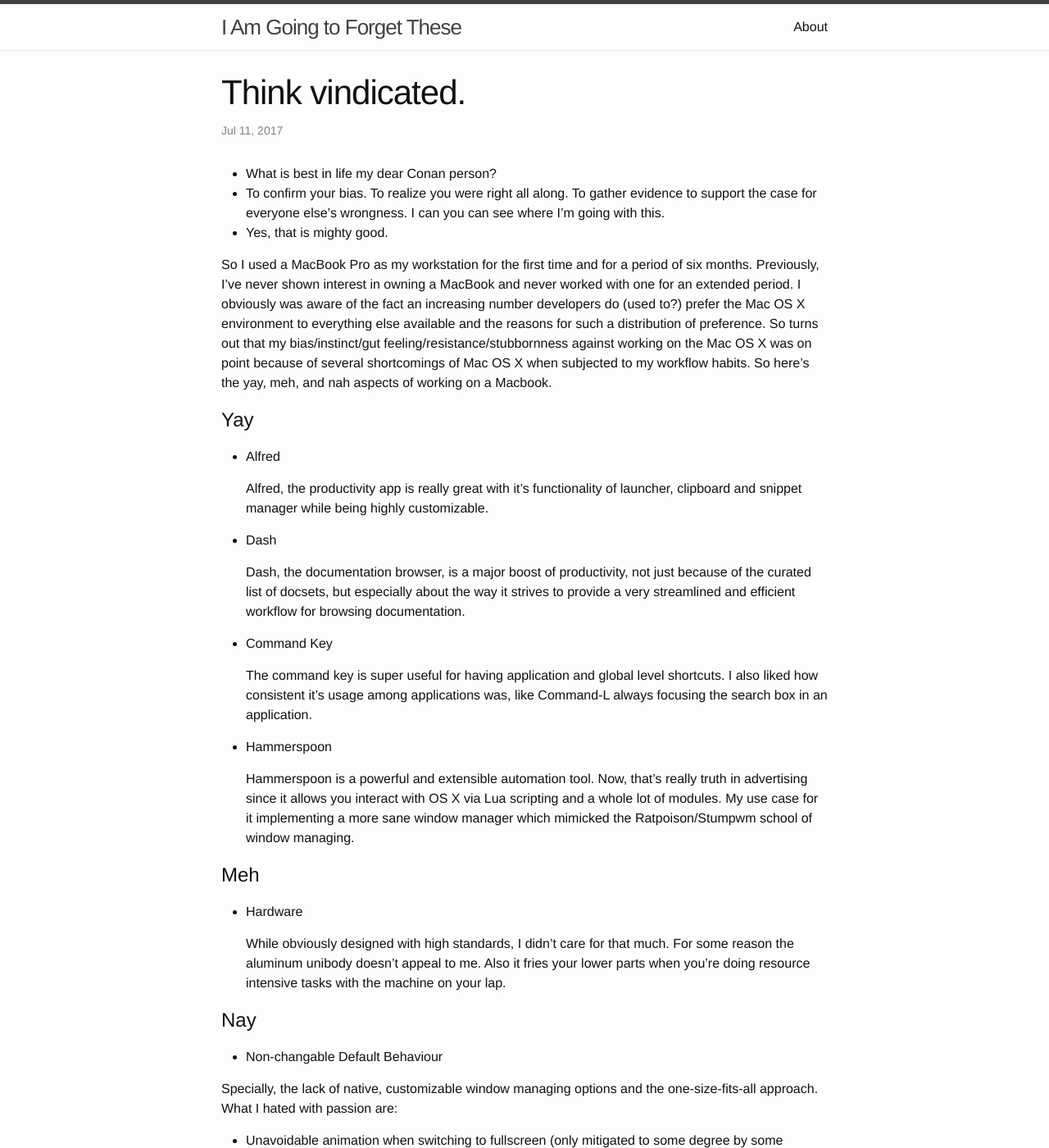
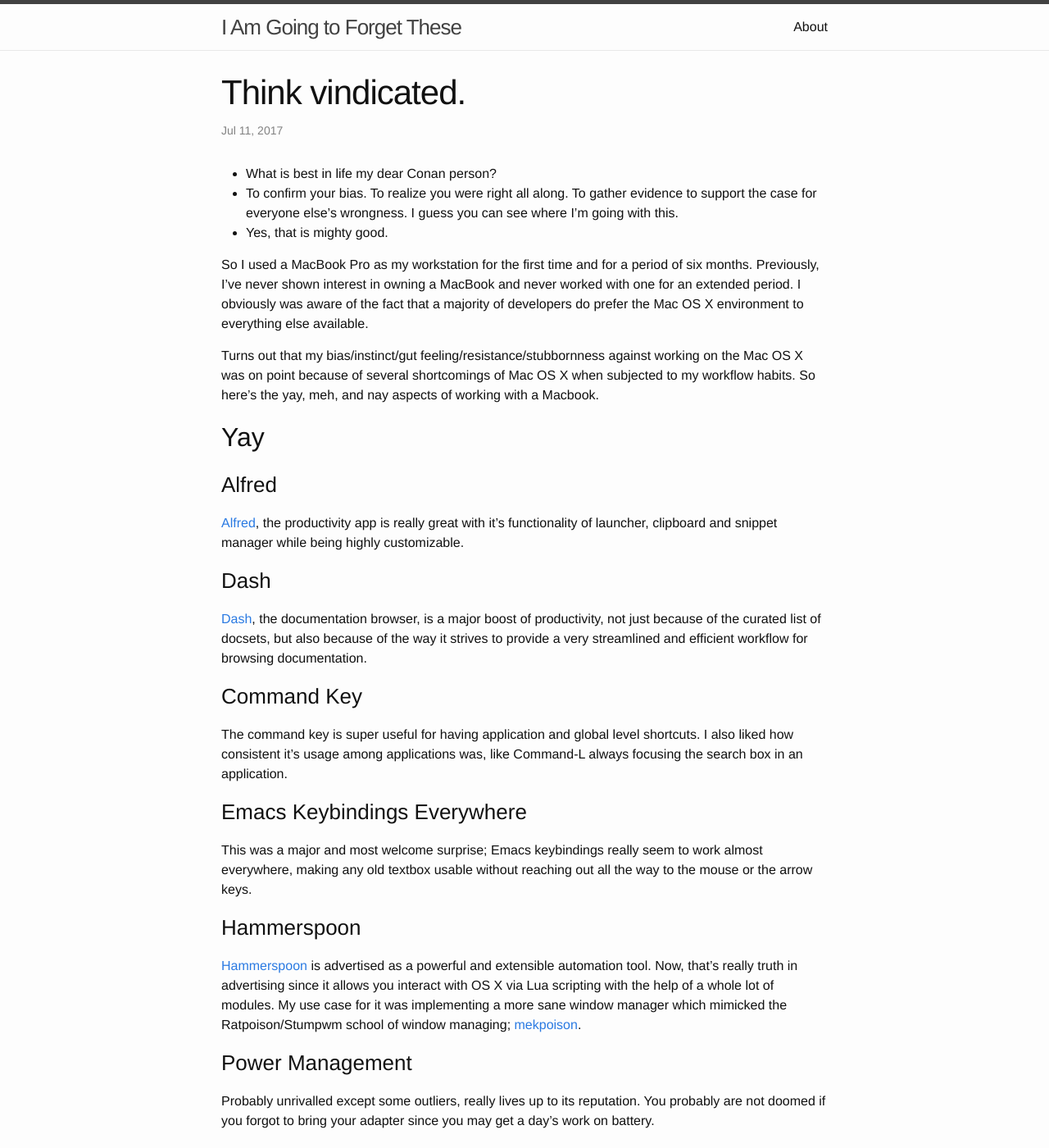
Before and after one commit to femnad/sqrt26.com, a Jekyll site: the page built from jekyll/_posts/2017-07-11-think-vindicated-.md, in a window 1280 px wide and 1400 px high. Shown: the whole window at 82% size. Built offline with Jekyll 4.4.1, drawn with Linux system fonts in a browser that asks for light colours; some of the changed text lies outside the part shown.

Commit message:
Meh, Good Enough

```diff
--- a/jekyll/_posts/2017-07-11-think-vindicated-.md
+++ b/jekyll/_posts/2017-07-11-think-vindicated-.md
@@ -4,54 +4,74 @@ title: Think vindicated.
 date: '2017-07-11 17:15:24'
 ---
 - What is best in life my dear Conan person?
-- To confirm your bias. To realize you were right all along. To gather evidence to support the case for everyone else's wrongness. I can you can see where I'm going with this.
+- To confirm your bias. To realize you were right all along. To gather evidence to support the case for everyone else's wrongness. I guess you can see where I'm going with this.
 - Yes, that is mighty good.
 
-So I used a MacBook Pro as my workstation for the first time and for a period of six months. Previously, I've never shown interest in owning a MacBook and never worked with one for an extended period. I obviously was aware of the fact an increasing number developers do (used to?) prefer the Mac OS X environment to everything else available and the reasons for such a distribution of preference. So turns out that my bias/instinct/gut feeling/resistance/stubbornness against working on the Mac OS X was on point because of several shortcomings of Mac OS X when subjected to my workflow habits. So here's the yay, meh, and nah aspects of working on a Macbook.
+So I used a MacBook Pro as my workstation for the first time and for a period of six months. Previously, I've never shown interest in owning a MacBook and never worked with one for an extended period. I obviously was aware of the fact that a majority of developers do  prefer the Mac OS X environment to everything else available.
 
-Yay
-===
+Turns out that my bias/instinct/gut feeling/resistance/stubbornness against working on the Mac OS X was on point because of several shortcomings of Mac OS X when subjected to my workflow habits. So here's the yay, meh, and nay aspects of working with a Macbook.
 
-* Alfred
+## Yay ##
 
-    Alfred, the productivity app is really great with it's functionality of launcher, clipboard and snippet manager while being highly customizable.
+### Alfred ###
 
-* Dash
+[Alfred](https://www.alfredapp.com/), the productivity app is really great with it's functionality of launcher, clipboard and snippet manager while being highly customizable.
 
-    Dash, the documentation browser, is a major boost of productivity, not just because of the curated list of docsets, but especially about the way it strives to provide a very streamlined and efficient workflow for browsing documentation.
-
-* Command Key
-
-    The command key is super useful for having application and global level shortcuts. I also liked how consistent it's usage among applications was, like Command-L always focusing the search box in an application.
-
-* Hammerspoon
-
-    Hammerspoon is a powerful and extensible automation tool. Now, that's really truth in advertising since it allows you interact with OS X via Lua scripting and a whole lot of modules. My use case for it implementing a more sane window manager which mimicked the Ratpoison/Stumpwm school of window managing.
-
-Meh
-===
-
-* Hardware
-
-    While obviously designed with high standards, I didn't care for that much. For some reason the aluminum unibody doesn't appeal to me. Also it fries your lower parts when you're doing resource intensive tasks with the machine on your lap.
-
-Nay
-===
-
-* Non-changable Default Behaviour
-
-Specially, the lack of native, customizable window managing options and the one-size-fits-all approach. What I hated with passion are:
-
-- Unavoidable animation when switching to fullscreen (only mitigated to some degree by some accessibility options)
-- No way to turn to turn off window decorations (only available per application basis, like iTerm)
-
-* Not having a GNU userland
-
-Well, maybe I'm to accustomed to working with GNU/Linux distributions but some things really bugged me to no end; like not having the third button paste everywhere (except in iTerm), no iproute2, the 'command lines first, commands last' approach of BSD userland tools.
-
-* Not playing well with external displays
-
-While the retina screen really looks cool, it doesn't play well with external displays, you know those non-4k, non display port, behind the times ones. I swear the fonts looked really weird on the display. And this is coming from someone who is content with the font rendering for Linux distros.
+### Dash ###
 
 
-But this all doesn't mean that the Mac OS X way of working is no good. I've seeing people being crazy effective/happy/crazy with it. However, since Mac OS X is so opinionated, it will pose problems for some people if you go with the one-size-fits-all approach and have everyone working on Mac OS X instead of providing the ability for everyone to choose their own working environment.
+[Dash](https://kapeli.com/dash), the documentation browser, is a major boost of productivity, not just because of the curated list of docsets, but also because of the way it strives to provide a very streamlined and efficient workflow for browsing documentation.
+
+### Command Key ###
+
+
+The command key is super useful for having application and global level shortcuts. I also liked how consistent it's usage among applications was, like Command-L always focusing the search box in an application.
+
+### Emacs Keybindings Everywhere ###
+
+This was a major and most welcome surprise; Emacs keybindings really seem to work almost everywhere, making any old textbox usable without reaching out all the way to the mouse or the arrow keys.
+
+### Hammerspoon ###
+
+[Hammerspoon](http://www.hammerspoon.org/) is advertised as a powerful and extensible automation tool. Now, that's really truth in advertising since it allows you interact with OS X via Lua scripting with the help of a whole lot of modules. My use case for it was implementing a more sane window manager which mimicked the Ratpoison/Stumpwm school of window managing; [mekpoison](https://github.com/femnad/mekpoison).
+
+### Power Management ###
+
+Probably unrivalled except some outliers, really lives up to its reputation. You probably are not doomed if you forgot to bring your adapter since you may get a day's work on battery.
+
+## Meh ##
+
+
+### Hardware ###
+
+While obviously designed to high standards, I didn't care for the hardware that much. For some reason the aluminum unibody doesn't appeal to me. Also it fries your lower parts when you're doing resource intensive tasks with the machine on your lap.
+
+### Touchpad ###
+
+Being not big on touchpads, couldn't say this one changed my opinion. Also missed a few things from Linux, like using one finger on the rightmost edge for scrolling but didn't bother enough to look for workarounds. Also missed the Trackpoint dearly. There's nothing quite like it, dammit. A trackpoint is the love of your life, whereas the best touchpad in the universe can only save the weekend.
+
+## Nay ##
+
+### Not Customizable, Like, At All ###
+
+Specifically, the lack of native, customizable window managing options and the whole one-size-fits-all approach. What I hated with passion are:
+
+* Unavoidable animation when switching to fullscreen (only mitigated to some degree by some accessibility options)
+* No way to turn to turn off window decorations (only available per application basis, like iTerm)
+* No way to change window management shortcuts; so if you think Command+Tab is the worst combination ever, you're out of luck.
+
+I know there are several alternatives for window management and I picked one (Hammerspoon) but it really seemed to me that you were fighting the operating system all the time just to be able to preserve a shred of your workflow.
+
+### No GNU Userland ###
+
+Well, maybe I'm too accustomed to working with GNU/Linux distributions but some things really bugged me to no end; like not having the third button paste everywhere (except in iTerm), no iproute2, outdated userland tools. Also, being a lazy person I'd like to provide command line options wherever I like, thank you very much, like `ls /tmp -l` whereas most BSD tools made you specify the options first and arguments last.
+
+### Retina Doesn't Love Company ###
+
+While the retina screen really looks cool, it doesn't play well with external displays, you know those non-4K, non DisplayPort, behind the times ones. I swear the fonts looked really weird (read fuzzy) on the display, especially if you didn't mirror the screen. And this is coming from someone who is content with the font rendering on Linux distributions. Probably I wouldn't have this problem if I was working with a shiny Mac display, but, yeah.
+
+## End of Rant ##
+
+But this all doesn't mean that the Mac OS X way of working is no good. I've seen people being crazy effective/happy/crazy with it. It also had some really nice features as mentioned (albeit some only with third party software) I really appreciated.
+
+However, at the end of the day, since Mac OS X is so opinionated, it will pose problems for some people if you go with the one-size-fits-all approach and have everyone working on Mac OS X instead of providing the ability for everyone to choose their own working environment.
```
